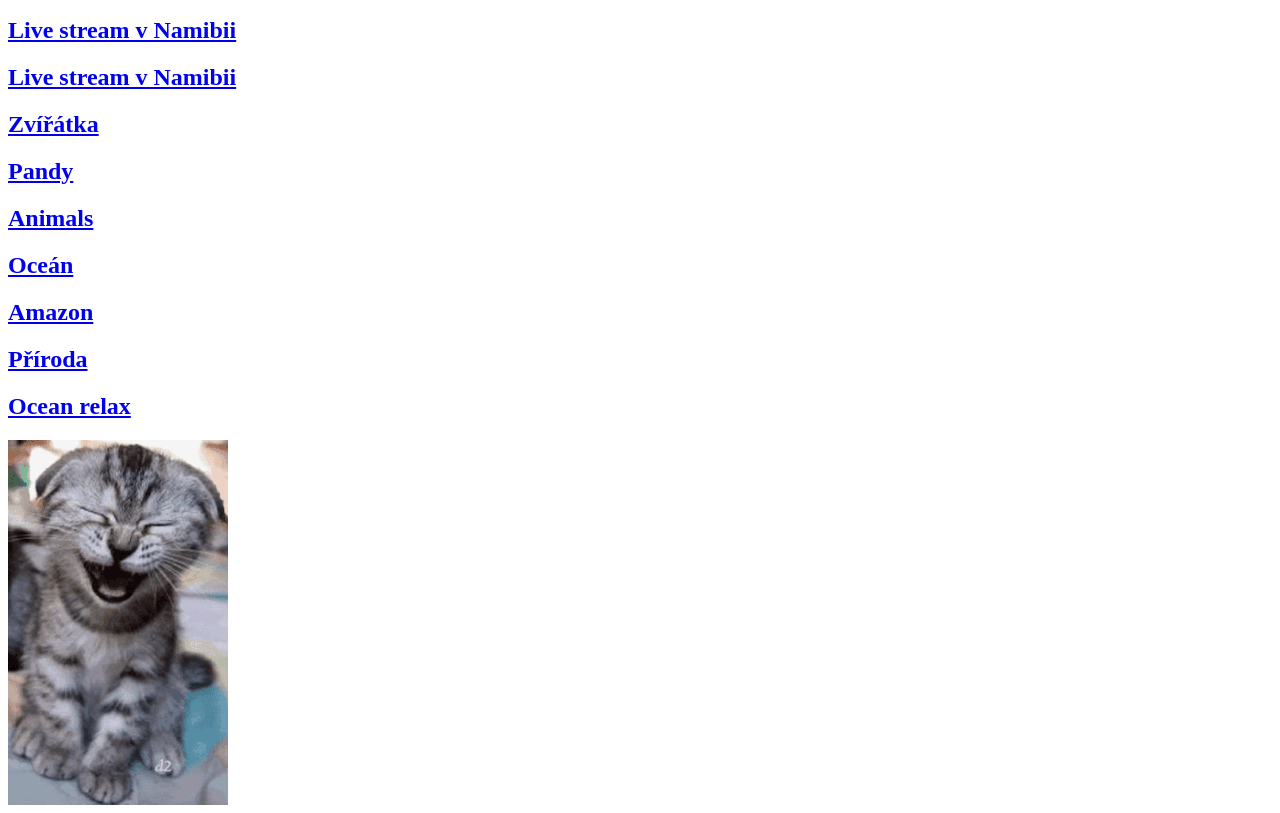
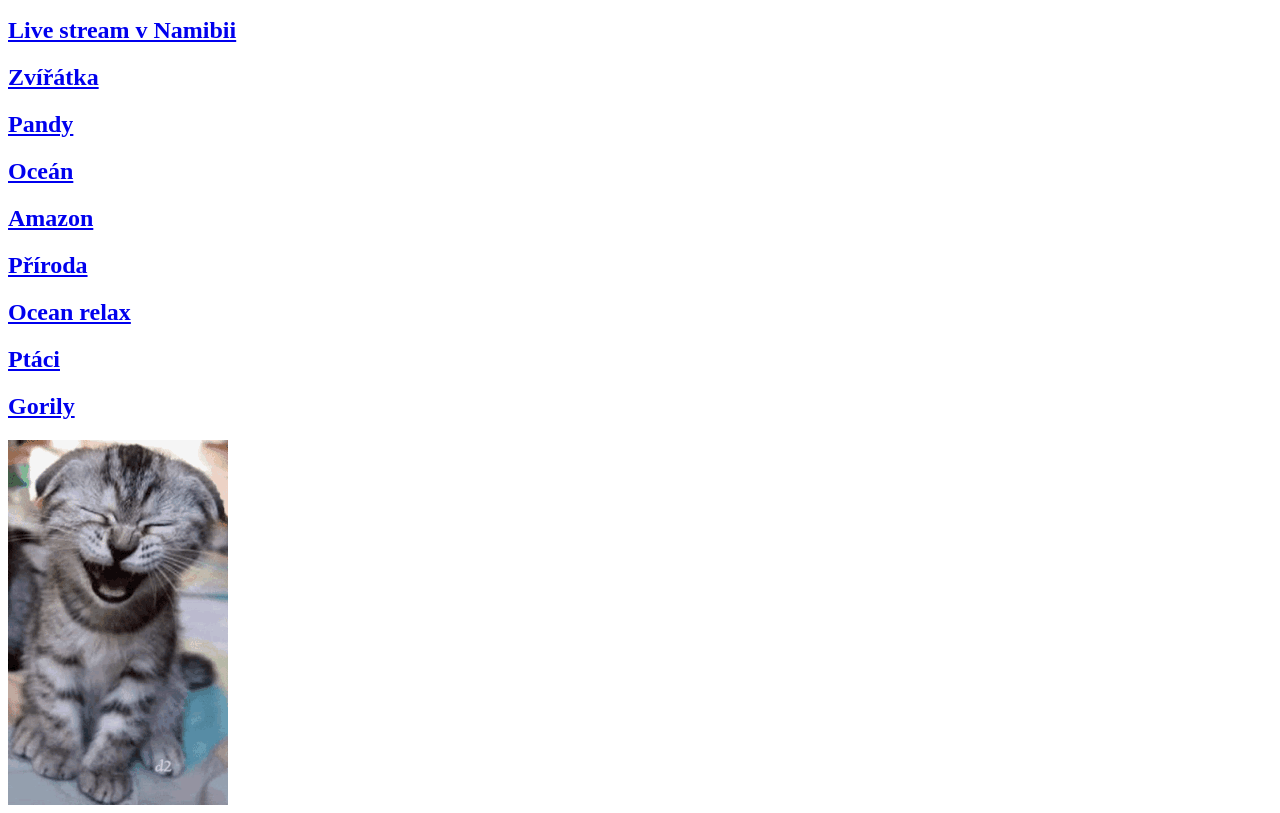
Before and after one commit to ViviYen1/zvirata, a plain HTML site: page live streams/stream.html in a window 1280 px wide. Shown: the part 135-948 px from the top of the page. Drawn offline with Linux system fonts and the light colour scheme.

Commit message:
Update stream.html

```diff
--- a/live streams/stream.html
+++ b/live streams/stream.html
@@ -18,13 +18,9 @@
 
     <h2 class="streamy"> <a href="https://www.youtube.com/watch?v=ydYDqZQpim8">Live stream v Namibii </a> </h2>
 
-    <h2 class="streamy"> <a href="https://www.youtube.com/watch?v=ydYDqZQpim8">Live stream v Namibii </a> </h2>
-
     <h2 class="streamy"> <a href="https://www.youtube.com/watch?v=ohUJ6HWCQq4">Zvířátka </a> </h2>
 
     <h2 class="streamy"> <a href="https://www.youtube.com/watch?v=OObOQ2GElhA">Pandy </a> </h2>
-
-    <h2 class="streamy"> <a href="https://www.youtube.com/watch?v=ohUJ6HWCQq4">Animals </a> </h2>
 
     <h2 class="streamy"> <a href="https://www.youtube.com/watch?v=zBoL4ZTCeu8">Oceán </a> </h2>
 
@@ -34,6 +30,11 @@
 
     <h2 class="streamy"> <a href="https://www.youtube.com/watch?v=XcVgkOYEwG8">Ocean relax </a> </h2>
 
+    <h2 class="streamy"> <a href="https://www.youtube.com/watch?v=qQgNWg96Rls">Ptáci </a> </h2>
+
+    <h2 class="streamy"> <a href="https://www.youtube.com/watch?v=rgXWDk7rh4w">Gorily </a> </h2>
+
+
     </div>
 
     </div>
```
